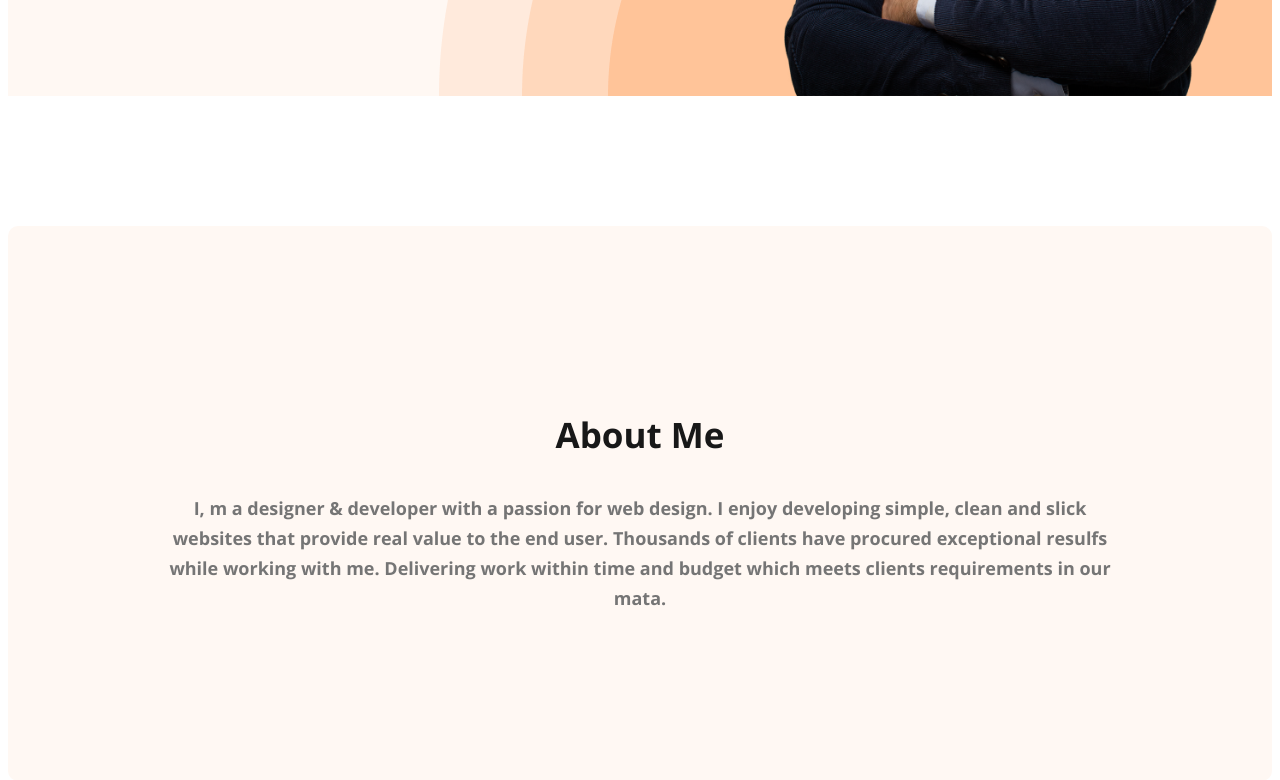
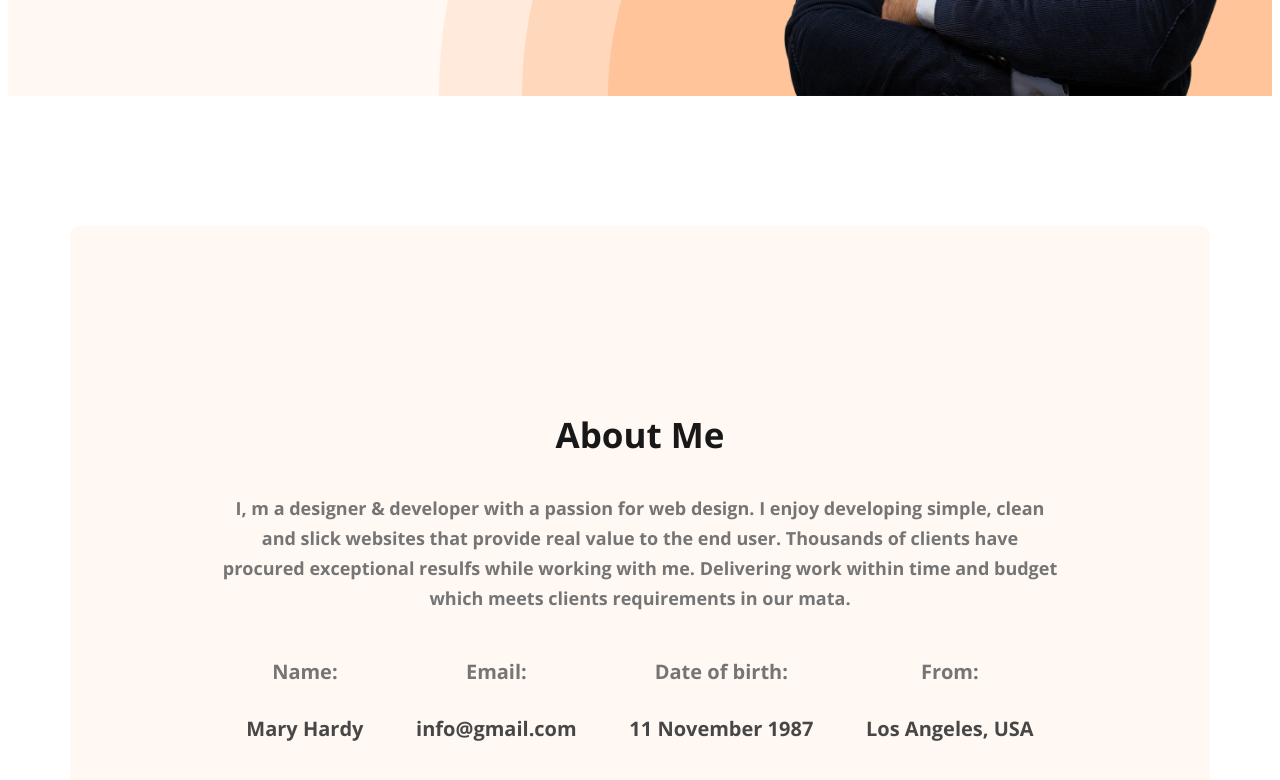
Before and after one commit to Nubassim/web-devlop-portfolio, a plain HTML site: page index.html in a window 1280 px wide. Shown: the part 672-1452 px from the top of the page. Drawn offline with nearby package versions, Linux system fonts and the light colour scheme.

Commit message:
about finish

```diff
--- a/index.html
+++ b/index.html
@@ -1,14 +1,17 @@
 <!DOCTYPE html>
 <html lang="en">
+
 <head>
     <meta charset="UTF-8">
     <meta name="viewport" content="width=device-width, initial-scale=1.0">
     <title>Web Devlopment Portfolio</title>
     <link rel="preconnect" href="https://fonts.googleapis.com">
-<link rel="preconnect" href="https://fonts.gstatic.com" crossorigin>
-<link href="https://fonts.googleapis.com/css2?family=Open+Sans:ital,wght@0,700;0,800;1,400&display=swap" rel="stylesheet">
+    <link rel="preconnect" href="https://fonts.gstatic.com" crossorigin>
+    <link href="https://fonts.googleapis.com/css2?family=Open+Sans:ital,wght@0,700;0,800;1,400&display=swap"
+        rel="stylesheet">
     <link rel="stylesheet" href="style/portfolio.css">
 </head>
+
 <body>
     <header class="header">
         <nav>
@@ -21,9 +24,10 @@
         </nav>
         <div class="banner">
             <div class="banner-content">
-                <h3 class="banner-greeting">Hi, I  am</h3>
+                <h3 class="banner-greeting">Hi, I am</h3>
                 <h1 class="banner-title">Mary Hardy</h1>
-                <p>Shot what able cold new see hold.Friendly as an betrayed formerly he. Morning because as to society behaved moments.</p>
+                <p>Shot what able cold new see hold.Friendly as an betrayed formerly he. Morning because as to society
+                    behaved moments.</p>
                 <button class="btn-primary">Download CV</button>
                 <button class="btn-primary">Contact</button>
             </div>
@@ -34,9 +38,31 @@
         <section class="about">
             <h3 class="section-title">About Me</h3>
             <p class="section-description">
-                I, m a designer & developer with a passion for web design. I enjoy developing simple, clean and slick websites that provide real value to the end user. Thousands of clients have procured exceptional resulfs while working with me. Delivering work within time and budget which meets clients requirements in our mata.
+                I, m a designer & developer with a passion for web design. I enjoy developing simple, clean and slick
+                websites that provide real value to the end user. Thousands of clients have procured exceptional resulfs
+                while working with me. Delivering work within time and budget which meets clients requirements in our
+                mata.
             </p>
+            <div class="about-info-container">
+                <div class="about-info">
+                    <h4 class="info-title">Name:</h4>
+                    <p class="info-description"> Mary Hardy</p>
+                </div>
+                <div class="about-info">
+                    <h4 class="info-title">Email:</h4>
+                    <p class="info-description">info@gmail.com</p>
+                </div>
+                <div class="about-info">
+                    <h4 class="info-title">Date of birth:</h4>
+                    <p class="info-description">11 November 1987</p>
+                </div>
+                <div class="about-info">
+                    <h4 class="info-title">From:</h4>
+                    <p class="info-description"> Los Angeles, USA</p>
+                </div>
+            </div>
         </section>
     </main>
 </body>
+
 </html>
--- a/style/portfolio.css
+++ b/style/portfolio.css
@@ -25,12 +25,12 @@ body {
     font-weight: 700;
 }
 
-.section-description{
+.section-description {
     color: #757575;
-text-align: center;
-font-size: 18px;
-font-weight: 400;
-line-height: 30px;
+    text-align: center;
+    font-size: 18px;
+    font-weight: 400;
+    line-height: 30px;
 }
 
 nav {
@@ -96,9 +96,38 @@ nav a {
     margin-bottom: 20px;
 }
 
+main {
+    max-width: 1140px;
+    margin: 0 auto;
+}
+
 .about {
     padding: 150px;
     border-radius: 10px;
     background: #FFF8F3;
     margin: 130px 0;
 }
+
+.about-info-container {
+    display: flex;
+    justify-content: space-around;
+}
+
+.about-info {
+    text-align: center;
+}
+
+.info-title {
+    color: #757575;
+    text-align: center;
+    font-size: 20px;
+    font-weight: 400;
+    line-height: 30px;
+}
+
+.info-description {
+    color: #474747;
+    font-size: 20px;
+    font-weight: 700;
+    line-height: 30px;
+}
```
